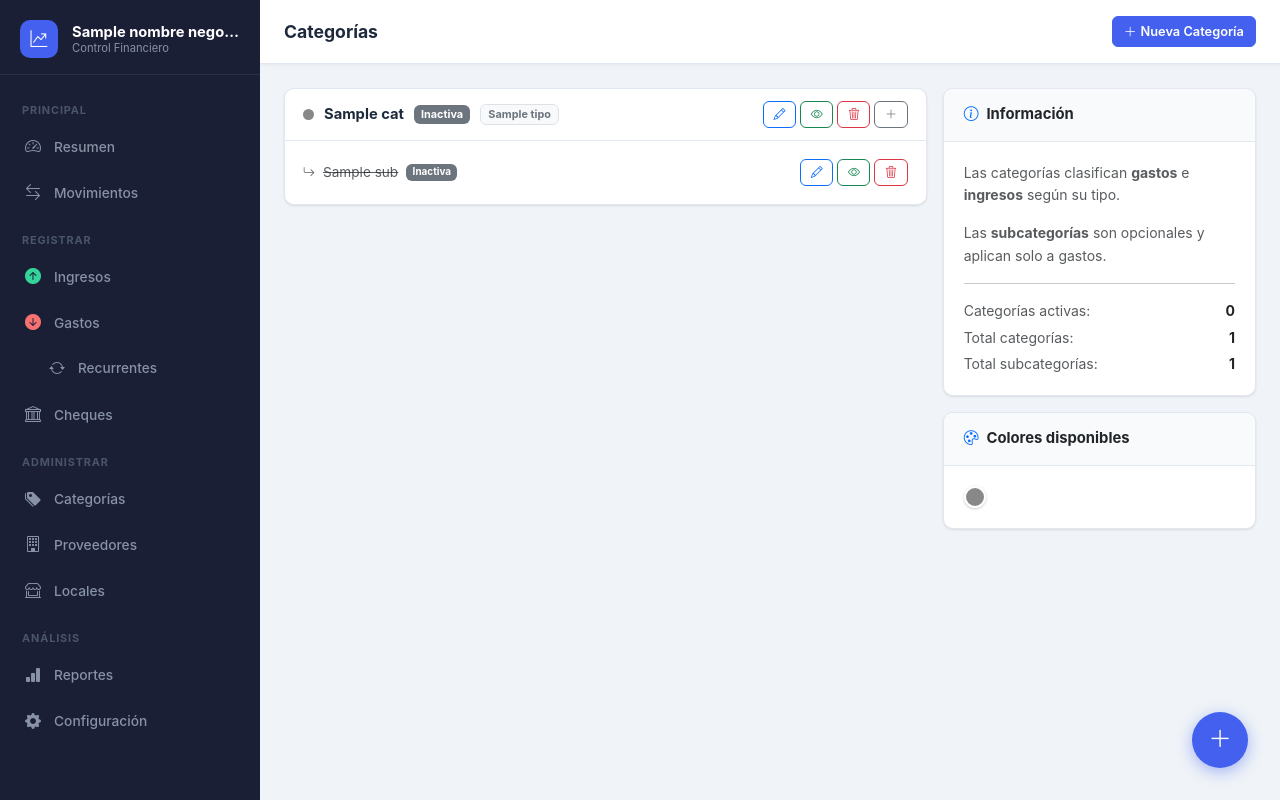
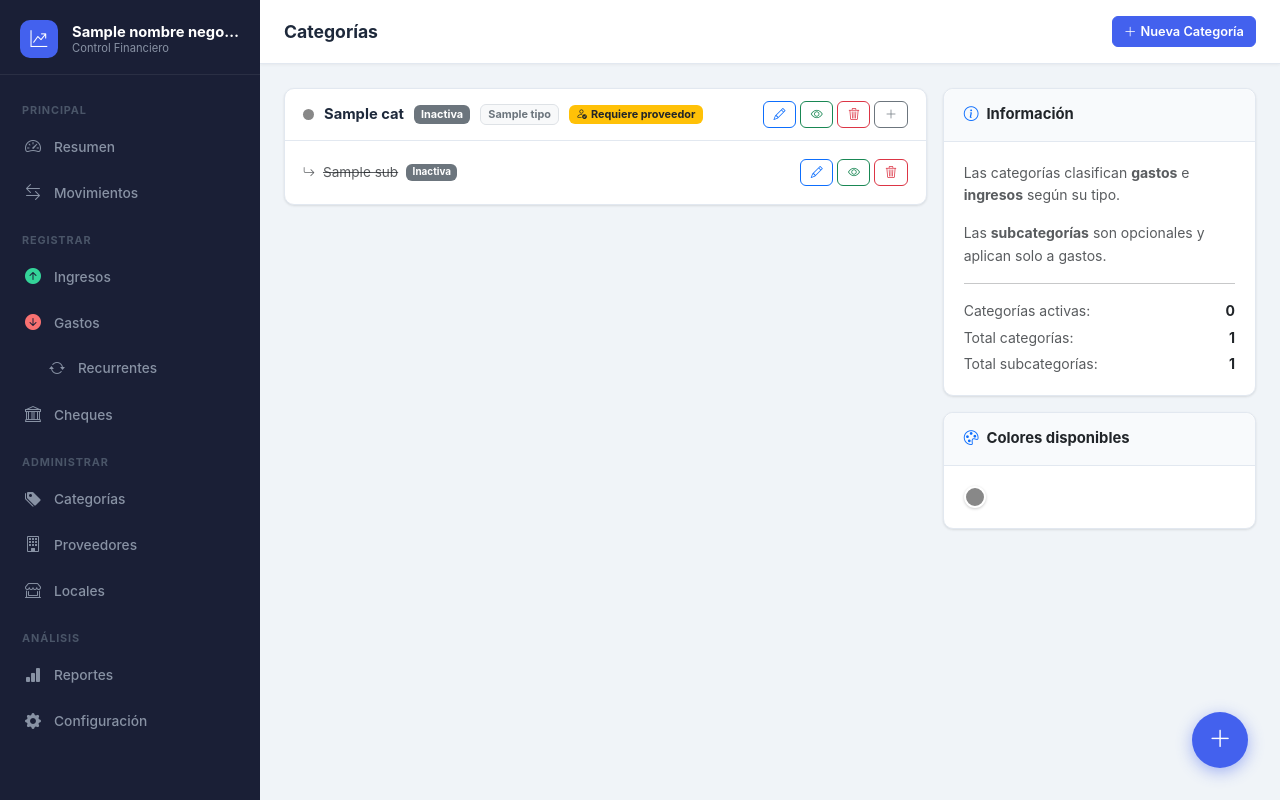
Before and after one commit to lautarozado/sistema-gastos, a Python web app: template templates/categorias/index.html in a window 1280 px wide. Run offline with Jinja, Linux system fonts and the light colour scheme; the template is opened without the code that fills it: most values are stand-ins (such as "Sample title", 1, 10 or a date in 2020).

Commit message:
P7: flag requiere_proveedor configurable por categoría + gastos filtra mes actual por defecto
- Agregar columna requiere_proveedor a categorias (migración idempotente)
- Backfill: categorías con "proveedor" en el nombre quedan con el flag activo
- Reemplazar lógica de detección por nombre con lectura del flag en BD
- Mostrar badge "Requiere proveedor" en la tarjeta de categoría
- Checkbox en modales de nueva/editar categoría para activar el flag
- Lista de gastos muestra el mes actual por defecto; botón "Ver todos" para ver todo el historial

Co-Authored-By: Claude Sonnet 4.6 <noreply@anthropic.com>

```diff
--- a/database.py
+++ b/database.py
@@ -224,6 +224,8 @@ def init_db():
         # Moneda por transacción (ARS / USD)
         "ALTER TABLE gastos ADD COLUMN IF NOT EXISTS moneda TEXT DEFAULT 'ARS'",
         "ALTER TABLE ingresos ADD COLUMN IF NOT EXISTS moneda TEXT DEFAULT 'ARS'",
+        # Flag configurable: categoría requiere proveedor
+        'ALTER TABLE categorias ADD COLUMN IF NOT EXISTS requiere_proveedor INTEGER DEFAULT 0',
     ]
     for m in migraciones:
         db.execute(m)
@@ -235,6 +237,8 @@ def init_db():
     db.execute("UPDATE gastos SET moneda = 'ARS' WHERE moneda IS NULL")
     db.execute("UPDATE ingresos SET moneda = 'ARS' WHERE moneda IS NULL")
     db.execute("UPDATE gastos SET es_recurrente = 0 WHERE es_recurrente IS NULL")
+    # Backfill: categorías cuyo nombre contenía "proveedor" pasan a tener el flag activo
+    db.execute("UPDATE categorias SET requiere_proveedor = 1 WHERE nombre ILIKE '%proveedor%' AND requiere_proveedor = 0")
 
     defaults = [
         ('nombre_negocio', 'Libreria Centro'),
--- a/templates/categorias/index.html
+++ b/templates/categorias/index.html
@@ -29,11 +29,16 @@
           <span class="badge bg-light text-secondary border" style="font-size:.68rem">
             {{ cat.tipo }}
           </span>
+          {% if cat.requiere_proveedor %}
+          <span class="badge bg-warning text-dark" style="font-size:.68rem" title="Al cargar un gasto con esta categoría, el proveedor es obligatorio">
+            <i class="bi bi-person-check me-1"></i>Requiere proveedor
+          </span>
+          {% endif %}
         </div>
         <div class="d-flex gap-1 align-items-center">
           <button class="btn btn-xs btn-outline-primary btn-icon"
                   data-bs-toggle="modal" data-bs-target="#modalEditCat"
-                  onclick="fillEditCat({{ cat.id }}, '{{ cat.nombre|e }}', '{{ cat.color or '#6c757d' }}', '{{ cat.tipo }}')"
+                  onclick="fillEditCat({{ cat.id }}, '{{ cat.nombre|e }}', '{{ cat.color or '#6c757d' }}', '{{ cat.tipo }}', {{ cat.requiere_proveedor or 0 }})"
                   title="Editar">
             <i class="bi bi-pencil"></i>
           </button>
@@ -192,6 +197,12 @@
               </div>
             </div>
           </div>
+          <div class="form-check">
+            <input class="form-check-input" type="checkbox" name="requiere_proveedor" id="nuevaCatReqProv" value="1">
+            <label class="form-check-label" for="nuevaCatReqProv">
+              Requiere proveedor al cargar un gasto
+            </label>
+          </div>
         </div>
         <div class="modal-footer">
           <button type="button" class="btn btn-outline-secondary" data-bs-dismiss="modal">Cancelar</button>
@@ -235,6 +246,12 @@
                 {% endfor %}
               </div>
             </div>
+          </div>
+          <div class="form-check">
+            <input class="form-check-input" type="checkbox" name="requiere_proveedor" id="editCatReqProv" value="1">
+            <label class="form-check-label" for="editCatReqProv">
+              Requiere proveedor al cargar un gasto
+            </label>
           </div>
         </div>
         <div class="modal-footer">
@@ -302,11 +319,12 @@
 
 {% block scripts %}
 <script>
-function fillEditCat(id, nombre, color, tipo) {
+function fillEditCat(id, nombre, color, tipo, reqProv) {
   document.getElementById('formEditCat').action = '/categorias/' + id + '/editar';
   document.getElementById('editCatNombre').value = nombre;
   document.getElementById('editCatColor').value  = color;
   document.getElementById('editCatTipo').value   = tipo;
+  document.getElementById('editCatReqProv').checked = !!reqProv;
 }
 function fillEditSub(id, nombre) {
   document.getElementById('formEditSub').action   = '/categorias/subcategoria/' + id + '/editar';
--- a/templates/gastos/form.html
+++ b/templates/gastos/form.html
@@ -54,7 +54,7 @@
                 <option value="">— Seleccionar categoría —</option>
                 {% for c in categorias %}
                 <option value="{{ c.id }}"
-                  data-requiere-prov="{{ '1' if 'proveedor' in c.nombre|lower else '0' }}"
+                  data-requiere-prov="{{ '1' if c.requiere_proveedor else '0' }}"
                   {{ 'selected' if gasto.categoria_id|string == c.id|string }}>
                   {{ c.nombre }}
                 </option>
```
Also changed, not shown: blueprints/categorias.py (+6 -4 lines), blueprints/gastos.py (+12 -5 lines), templates/gastos/list.html (+6 -1 lines).
